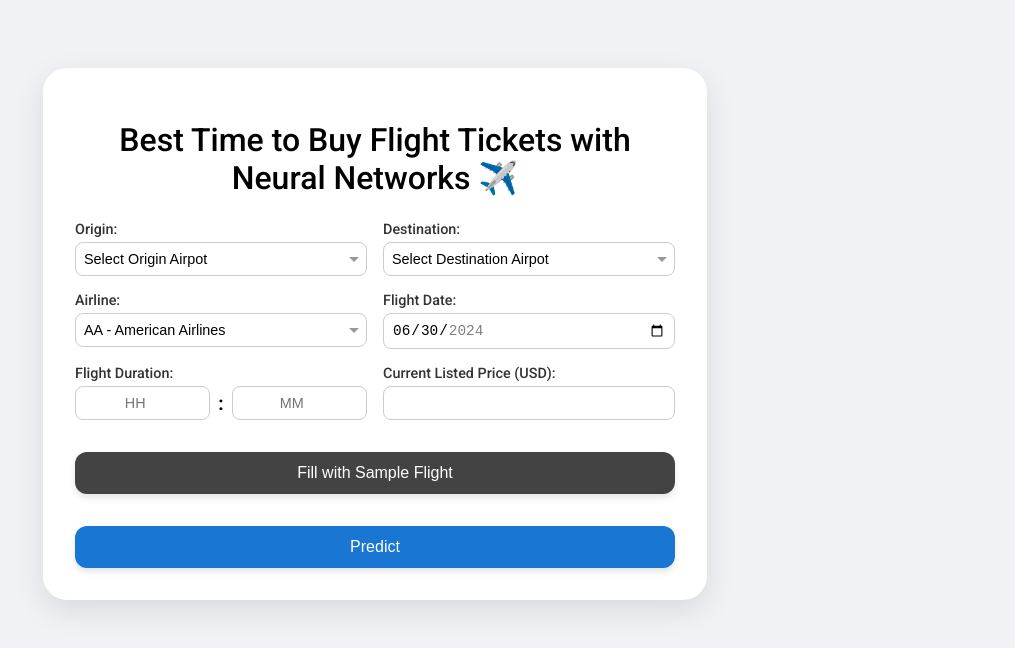
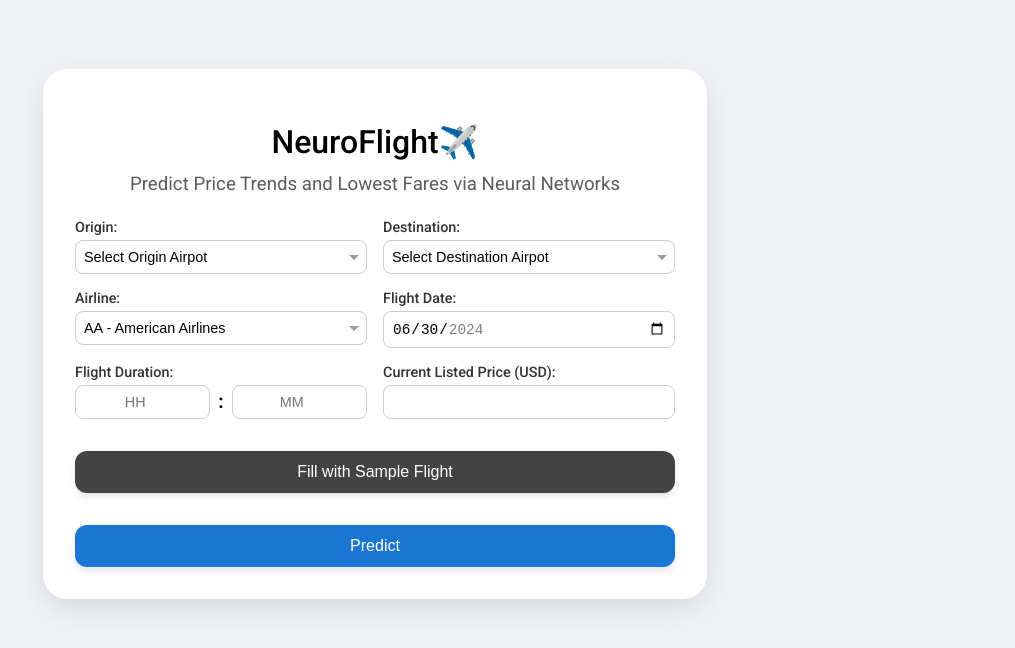
Before and after one commit to ngivan2004/NeuroFlight, a plain HTML site: page website/index.html in a window 1280 px wide. Shown: the part 86-734 px from the top of the page, without its empty margins (265-1280 px from the left). Drawn offline with Linux system fonts and the light colour scheme.

Commit message:
Change name

```diff
--- a/website/index.html
+++ b/website/index.html
@@ -3,7 +3,7 @@
   <head>
     <meta charset="UTF-8" />
     <meta name="viewport" content="width=device-width, initial-scale=1.0" />
-    <title>Flight Tickets</title>
+    <title>FlySmart</title>
     <link rel="preconnect" href="https://fonts.googleapis.com" />
     <link rel="preconnect" href="https://fonts.gstatic.com" crossorigin />
     <link
@@ -25,7 +25,8 @@
       >
     </div>
     <div class="container">
-      <h1>Best Time to Buy Flight Tickets with Neural Networks ✈️</h1>
+      <h1>NeuroFlight✈️</h1>
+      <h3>Predict Price Trends and Lowest Fares via Neural Networks</h3>
       <form id="predictionForm">
         <div class="form-row">
           <div class="form-group">
--- a/website/styles.css
+++ b/website/styles.css
@@ -20,9 +20,18 @@ body {
 h1 {
   text-align: center;
   color: #000000;
-  margin-bottom: 1.5rem;
+  margin-bottom: 0.8rem;
   font-weight: 500;
 }
+
+h3 {
+  text-align: center;
+  color: #5c5c5c;
+  margin-bottom: 1.5rem;
+  font-weight: 400;
+  margin-top: 0rem;
+}
+
 .form-row {
   display: flex;
   flex-wrap: wrap;
```
Also changed, not shown: 1 other file.
